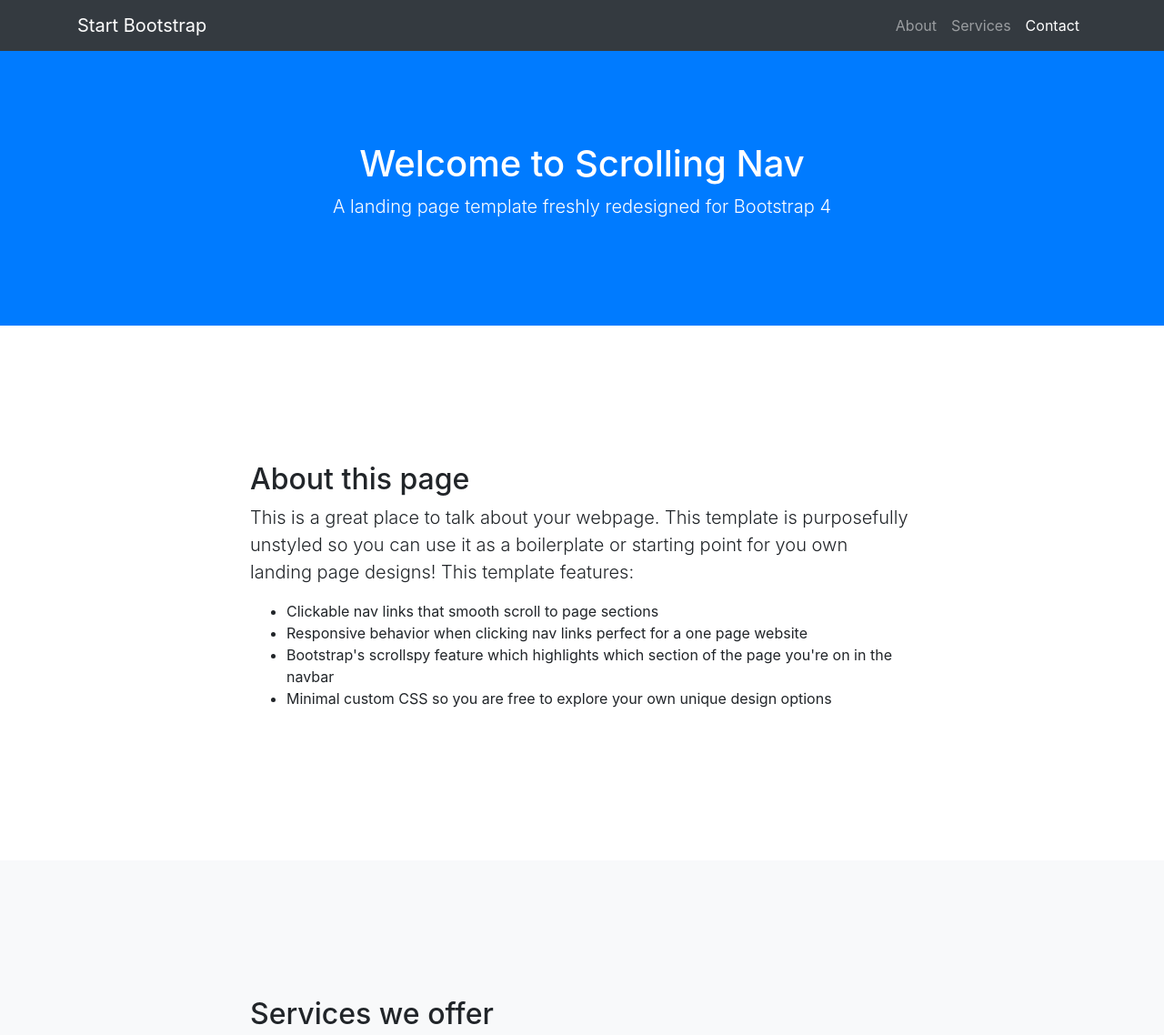
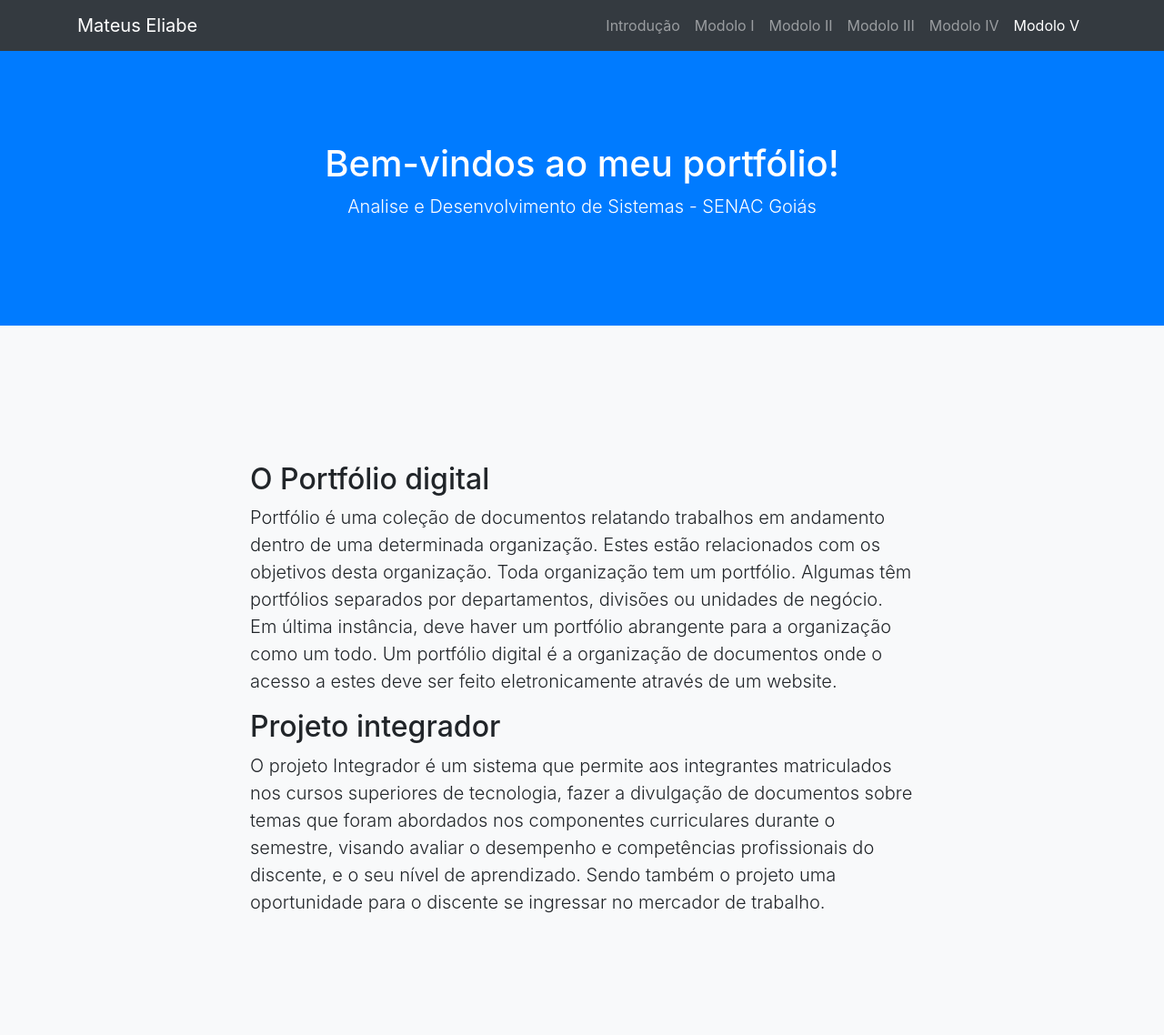
Before and after one commit to Mateus-Eliabe/homepage, a website with bundled scripts: page index.html in a window 1280 px wide. Shown: the top 1138 px of the page at 91% size. Built offline with nearby package versions, Linux system fonts and the light colour scheme.

Commit message:
Alteração no site

```diff
--- a/index.html
+++ b/index.html
@@ -8,7 +8,7 @@
   <meta name="description" content="">
   <meta name="author" content="">
 
-  <title>Scrolling Nav - Start Bootstrap Template</title>
+  <title>Mateus Eliabe</title>
 
   <!-- Bootstrap core CSS -->
   <link href="vendor/bootstrap/css/bootstrap.min.css" rel="stylesheet">
@@ -23,20 +23,29 @@
   <!-- Navigation -->
   <nav class="navbar navbar-expand-lg navbar-dark bg-dark fixed-top" id="mainNav">
     <div class="container">
-      <a class="navbar-brand js-scroll-trigger" href="#page-top">Start Bootstrap</a>
+      <a class="navbar-brand js-scroll-trigger" href="#page-top">Mateus Eliabe</a>
       <button class="navbar-toggler" type="button" data-toggle="collapse" data-target="#navbarResponsive" aria-controls="navbarResponsive" aria-expanded="false" aria-label="Toggle navigation">
         <span class="navbar-toggler-icon"></span>
       </button>
       <div class="collapse navbar-collapse" id="navbarResponsive">
         <ul class="navbar-nav ml-auto">
           <li class="nav-item">
-            <a class="nav-link js-scroll-trigger" href="#about">About</a>
+            <a class="nav-link js-scroll-trigger" href="#introducao">Introdução</a>
           </li>
           <li class="nav-item">
-            <a class="nav-link js-scroll-trigger" href="#services">Services</a>
+            <a class="nav-link js-scroll-trigger" href="#modulo1">Modolo I</a>
           </li>
           <li class="nav-item">
-            <a class="nav-link js-scroll-trigger" href="#contact">Contact</a>
+            <a class="nav-link js-scroll-trigger" href="#modulo2">Modolo II</a>
+          </li>
+          <li class="nav-item">
+            <a class="nav-link js-scroll-trigger" href="#modulo3">Modolo III</a>
+          </li>
+           <li class="nav-item">
+            <a class="nav-link js-scroll-trigger" href="#modulo4">Modolo IV</a>
+          </li>
+          <li class="nav-item">
+            <a class="nav-link js-scroll-trigger" href="#modulo5">Modolo V</a>
           </li>
         </ul>
       </div>
@@ -45,16 +54,36 @@
 
   <header class="bg-primary text-white">
     <div class="container text-center">
-      <h1>Welcome to Scrolling Nav</h1>
-      <p class="lead">A landing page template freshly redesigned for Bootstrap 4</p>
+      <h1>Bem-vindos ao meu portfólio!</h1>
+      <p class="lead">Analise e Desenvolvimento de Sistemas - SENAC Goiás</p>
     </div>
   </header>
 
-  <section id="about">
+<section id="introducao" class="bg-light">
     <div class="container">
       <div class="row">
         <div class="col-lg-8 mx-auto">
-          <h2>About this page</h2>
+          <h2>O Portfólio digital</h2>
+          <p class="lead">Portfólio é uma coleção de documentos relatando trabalhos em andamento dentro de uma determinada organização.
+                    Estes estão relacionados com os objetivos desta organização. Toda organização tem um portfólio.
+                    Algumas têm portfólios separados por departamentos, divisões ou unidades de negócio. Em última instância,
+                    deve haver um portfólio abrangente para a organização como um todo. Um portfólio digital é a organização
+                    de documentos onde o acesso a estes deve ser feito eletronicamente através de um website.</p>
+           <h2>Projeto integrador</h2>
+          <p class="lead">O projeto Integrador é um sistema que permite aos integrantes matriculados nos cursos superiores de tecnologia,
+                    fazer a divulgação de documentos sobre temas que foram abordados nos componentes curriculares durante o semestre,
+                    visando avaliar o desempenho e competências profissionais do discente, e o seu nível de aprendizado. Sendo também
+                    o projeto uma oportunidade para o discente se ingressar no mercador de trabalho.</p>
+        </div>
+      </div>
+    </div>
+  </section>
+
+  <section id="modulo1">
+    <div class="container">
+      <div class="row">
+        <div class="col-lg-8 mx-auto">
+          <h2>Modulo I</h2>
           <p class="lead">This is a great place to talk about your webpage. This template is purposefully unstyled so you can use it as a boilerplate or starting point for you own landing page designs! This template features:</p>
           <ul>
             <li>Clickable nav links that smooth scroll to page sections</li>
@@ -67,27 +96,50 @@
     </div>
   </section>
 
-  <section id="services" class="bg-light">
+  <section id="modulo2" class="bg-light">
     <div class="container">
       <div class="row">
         <div class="col-lg-8 mx-auto">
-          <h2>Services we offer</h2>
+          <h2>Modulo II</h2>
           <p class="lead">Lorem ipsum dolor sit amet, consectetur adipisicing elit. Aut optio velit inventore, expedita quo laboriosam possimus ea consequatur vitae, doloribus consequuntur ex. Nemo assumenda laborum vel, labore ut velit dignissimos.</p>
         </div>
       </div>
     </div>
   </section>
 
-  <section id="contact">
+  <section id="modulo3">
     <div class="container">
       <div class="row">
         <div class="col-lg-8 mx-auto">
-          <h2>Contact us</h2>
+          <h2>Modulo III</h2>
           <p class="lead">Lorem ipsum dolor sit amet, consectetur adipisicing elit. Vero odio fugiat voluptatem dolor, provident officiis, id iusto! Obcaecati incidunt, qui nihil beatae magnam et repudiandae ipsa exercitationem, in, quo totam.</p>
         </div>
       </div>
     </div>
   </section>
+
+<section id="modulo4">
+    <div class="container">
+      <div class="row">
+        <div class="col-lg-8 mx-auto">
+          <h2>Modulo IV</h2>
+          <p class="lead">Lorem ipsum dolor sit amet, consectetur adipisicing elit. Vero odio fugiat voluptatem dolor, provident officiis, id iusto! Obcaecati incidunt, qui nihil beatae magnam et repudiandae ipsa exercitationem, in, quo totam.</p>
+        </div>
+      </div>
+    </div>
+  </section>
+
+<section id="modulo5">
+    <div class="container">
+      <div class="row">
+        <div class="col-lg-8 mx-auto">
+          <h2>Modulo V</h2>
+          <p class="lead">Lorem ipsum dolor sit amet, consectetur adipisicing elit. Vero odio fugiat voluptatem dolor, provident officiis, id iusto! Obcaecati incidunt, qui nihil beatae magnam et repudiandae ipsa exercitationem, in, quo totam.</p>
+        </div>
+      </div>
+    </div>
+  </section>
+
 
   <!-- Footer -->
   <footer class="py-5 bg-dark">
```
